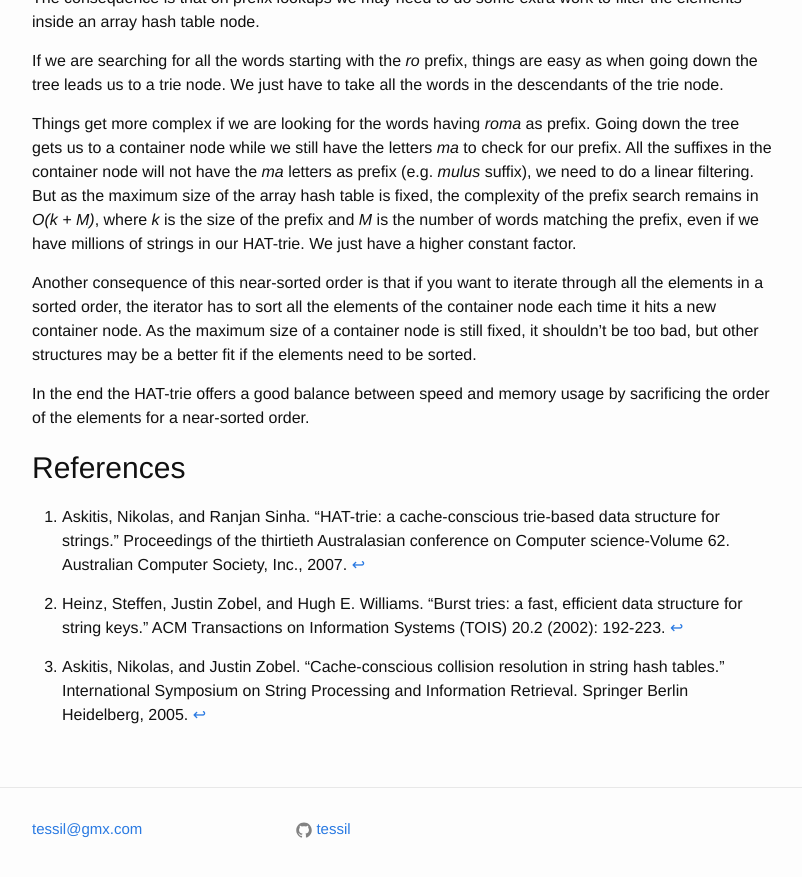
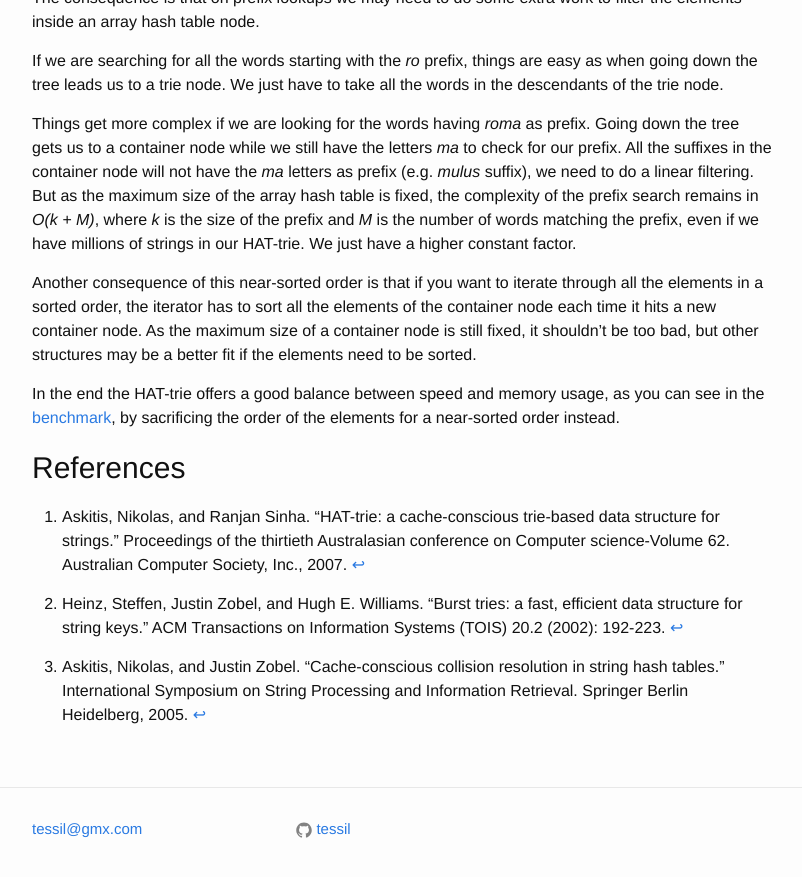
Before and after one commit to Tessil/tessil.github.io, a Jekyll site: the page built from _posts/2017-06-22-hat-trie.md, in a window 1280 px wide and 900 px high, scrolled down 8750 px. Shown: the top 877 px of the window, without its empty margins (238-1040 px from the left). Built offline with Jekyll 4.4.1, drawn with Linux system fonts in a browser that asks for light colours; comment, search, counter and statistics services are not loaded; some of the changed text lies outside the part shown.

Commit message:
Fix typo + link to benchmark.

```diff
--- a/_posts/2017-06-22-hat-trie.md
+++ b/_posts/2017-06-22-hat-trie.md
@@ -240,7 +240,7 @@ Things get more complex if we are looking for the words having *roma* as prefix.
 
 Another consequence of this near-sorted order is that if you want to iterate through all the elements in a sorted order, the iterator has to sort all the elements of the container node each time it hits a new container node. As the maximum size of a container node is still fixed, it shouldn't be too bad, but other structures may be a better fit if the elements need to be sorted.
 
-In the end the HAT-trie offers a good balance between speed and memory usage by sacrificing the order of the elements for a near-sorted order.
+In the end the HAT-trie offers a good balance between speed and memory usage, as you can see in the [benchmark](https://github.com/Tessil/hat-trie#benchmark), by sacrificing the order of the elements for a near-sorted order instead.
 
 ## References
 
```
Also changed, not shown: other parts of _posts/2017-06-22-hat-trie.md (+1 -1 lines).
